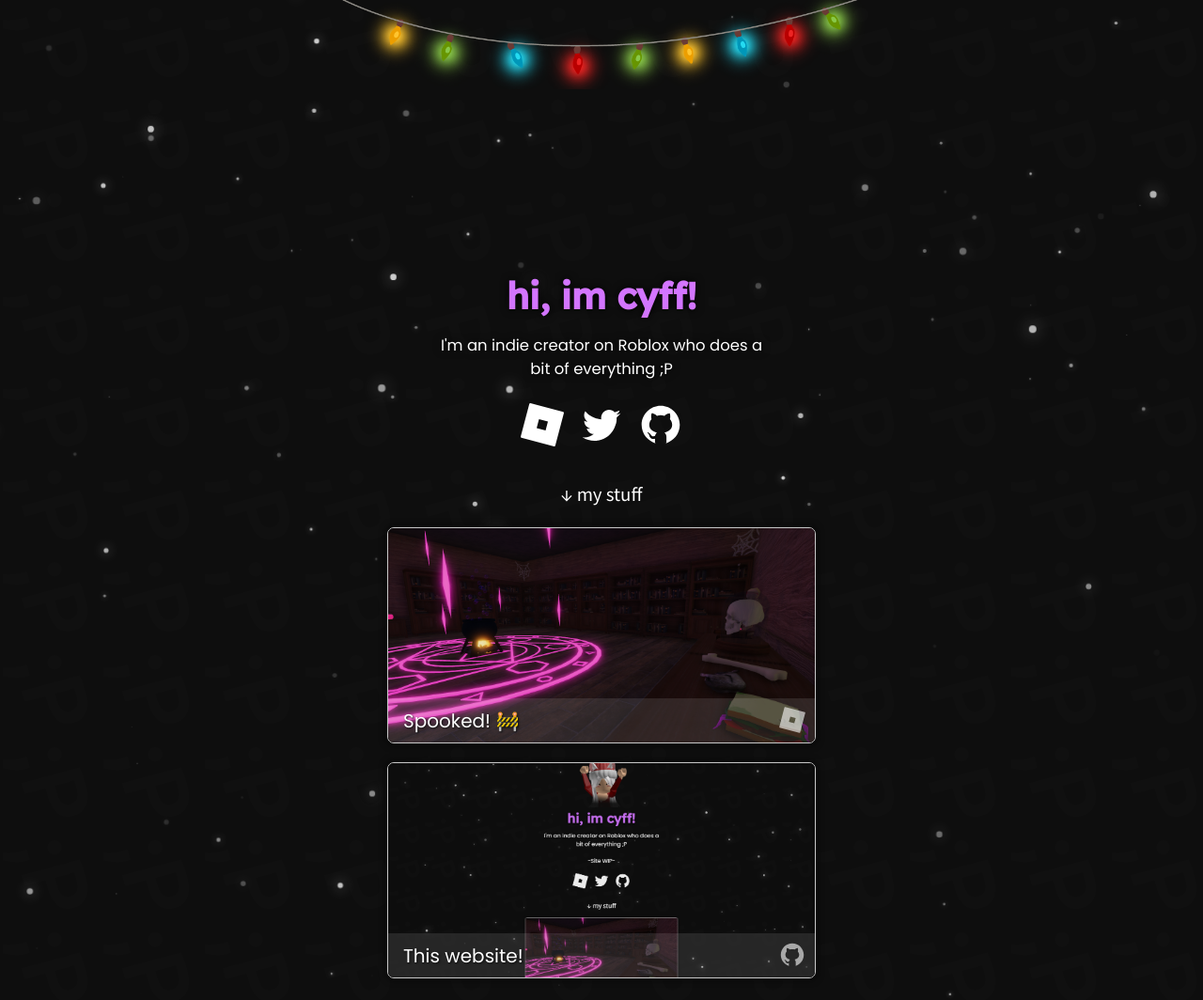
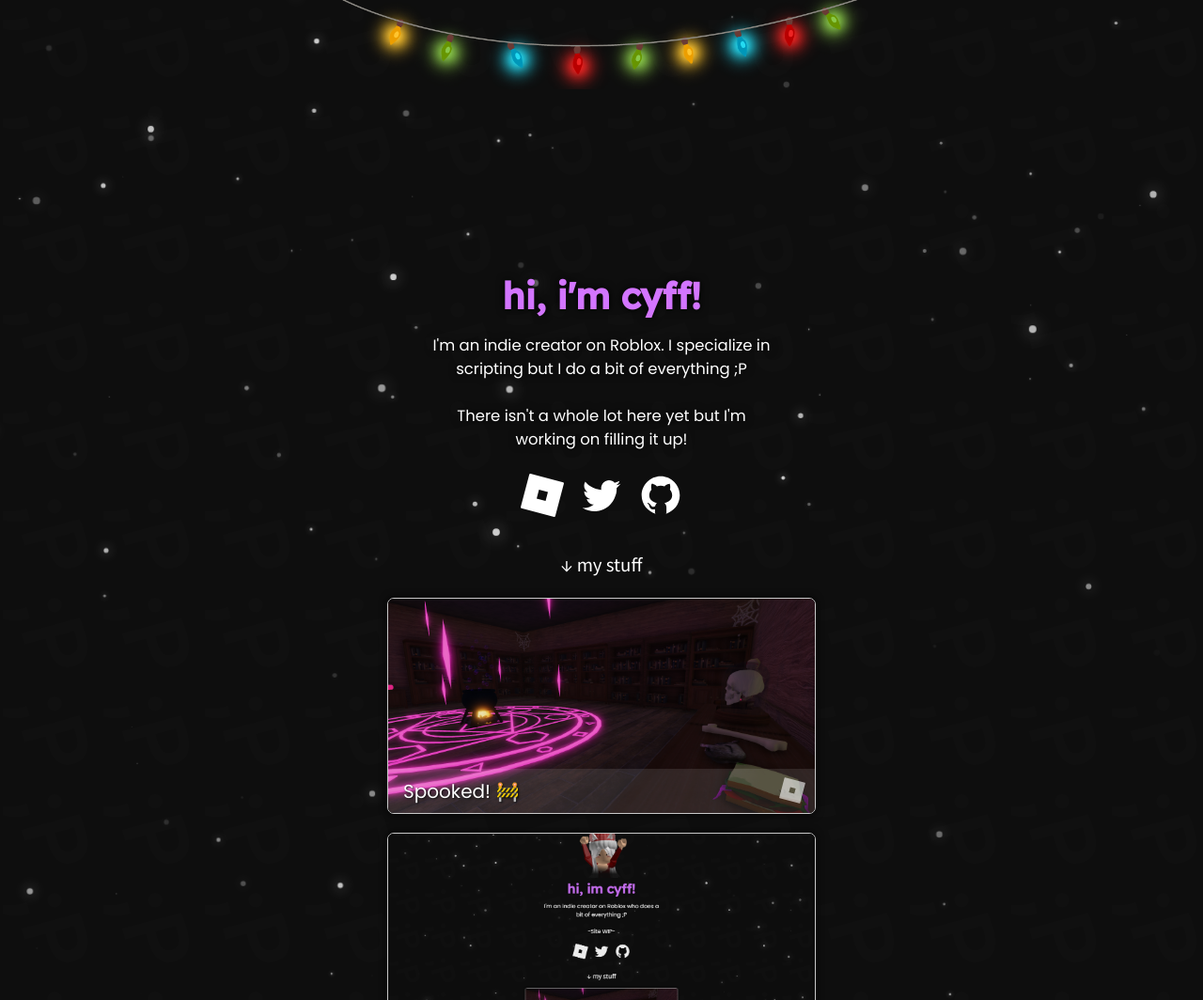
Before and after one commit to ImAvafe/imavafe.github.io-v1, a plain HTML site: page index.html in a window 1280 px wide. Shown: the top 1064 px of the page at 94% size. Drawn offline with Linux system fonts and the light colour scheme; no server answers.

Commit message:
intro desc details

```diff
--- a/Assets/PureSnow.js
+++ b/Assets/PureSnow.js
@@ -11,7 +11,7 @@ function getWidth() {
 }
 
 let snowflakes_count = 180 / 1920 * getWidth();
-console.log(snowflakes_count)
+console.log("Snow count: " + snowflakes_count)
 
 // let base_css = ``; // Put your custom base css here
 
--- a/index.html
+++ b/index.html
@@ -36,8 +36,8 @@
         <div id="main-content">
             <div id="avatar"></div>
             <div class="intro">
-                <h1 id="title">hi, im cyff!</h1>
-                <p class="mydesc">I'm an indie creator on Roblox who does a bit of everything ;P</p>
+                <h1 id="title">hi, i'm cyff!</h1>
+                <p class="mydesc">I'm an indie creator on Roblox. I specialize in scripting but I do a bit of everything ;P<br><br>There isn't a whole lot here yet but I'm working on filling it up!</p>
                 <div class="socials">
                     <a href="https://www.roblox.com/users/144146784" target="_blank"><svg><use xlink:href="#icon-roblox"></svg></a>
                     <a href="https://www.twitter.com/imcyff" target="_blank"><svg><use xlink:href="#icon-twitter"></svg></a>
```
